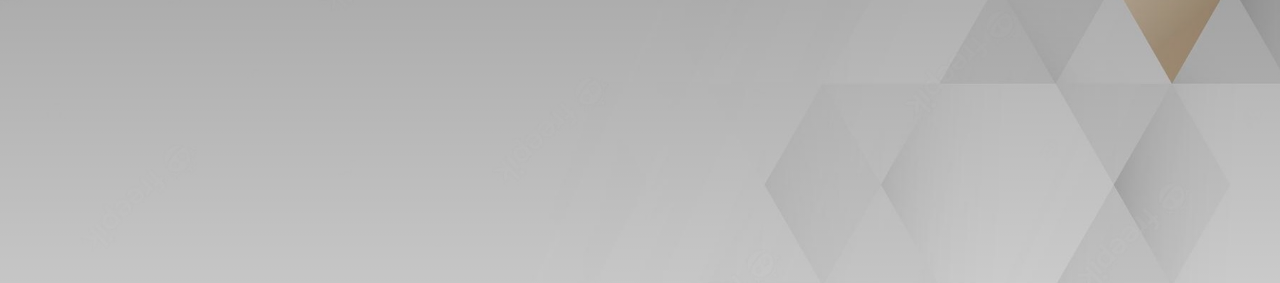
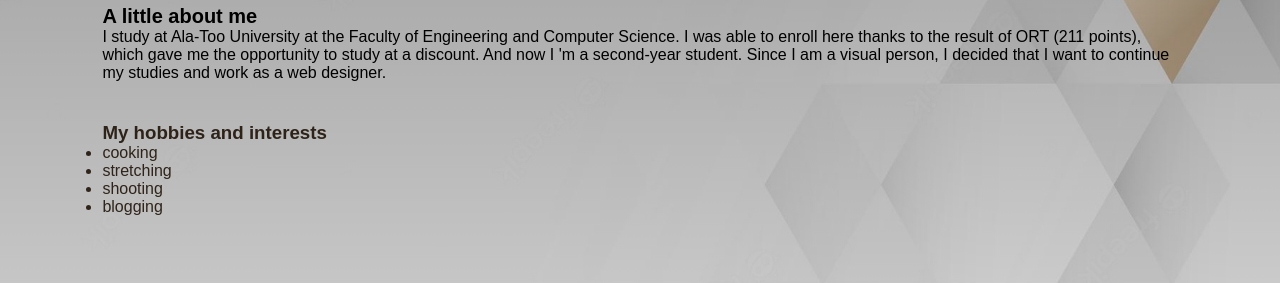
Before and after one commit to ademiniiazbekkyzy/portfolio, a plain HTML site: page index.html in a window 1280 px wide. Shown: the part 115-398 px from the top of the page. Drawn offline with Linux system fonts and the light colour scheme.

Commit message:
added more details

```diff
--- a/css/style.css
+++ b/css/style.css
@@ -110,9 +110,6 @@ nav ul li a:hover:after{
         background-position: 2000px 0;
 
     }
-
-
-
 }
 
 .text-box h3{
@@ -155,9 +152,17 @@ nav ul li a:hover:after{
     display: block;
     margin: 25px 5px;
 }
+.intro{
+    color: rgb(0, 0, 0);
+    bottom: 70%;
+}
 
-/* .intro{
+
+.intro h3{
     font-size: 20px;
-    font-weight: 100;
-    font-style: italic;
-} */
+}
+
+.hobbies{
+    color: rgba(28, 16, 4, 0.885);
+    padding: 40px 0px;
+}
--- a/index.html
+++ b/index.html
@@ -36,20 +36,23 @@
             <a href="https://github.com/ademiniiazbekkyzy"><img src="./img/GitHub-Mark-120px-plus.png" alt=""></a>
         </div>
 
-        <!-- <div class="intro">
+        <div class="intro">
             <h3>A little about me</h3>
             <p>I study at Ala-Too University at the Faculty of Engineering and Computer Science. I was able to enroll here thanks to the result of ORT (211 points), which gave me the opportunity to study at a discount. And now I 'm a second-year student.
-                Since I am a, I decided that I want to continue my studies and work as a web designer.</p>
-        </div> -->
+                Since I am a visual person, I decided that I want to continue my studies and work as a web designer.</p>
+        </div>
         <!-- <img src="./img/IMAGE 2022-09-20 21:02:10.jpg" alt="Ala-Too" width="300px">
         <img src="./img/IMAGE 2022-09-20 21:00:47.jpg" alt="test" width="300px"> -->
 
-        <!-- <h3>My hobbies and interests</h3>
-        <ul>
-            <li>cooking</li>
-            <li>stretching</li>
-            <li>shooting</li>
-            <li>blogging</li> -->
+        <div class="hobbies">
+            <h3>My hobbies and interests</h3>
+            <ul>
+                <li>cooking</li>
+                <li>stretching</li>
+                <li>shooting</li>
+                <li>blogging</li>
+        </div>
+        <!-- <img src="./img/IMAGE 2022-09-20 18:56:01.jpg" alt=""> -->
 
             <!-- <img src="./img/IMAGE 2022-09-20 22:21:06.jpg" alt="photo" width="300px">
             <img src="./img/IMAGE 2022-09-20 20:53:35.jpg" alt="photo" width="300px"> -->
```
Also changed, not shown: img/159796.png (deleted), img/1_Instagram_colored_svg_1-256.webp (deleted), img/Снимок экрана 2022-10-01 в 18.22.28.png (deleted).
